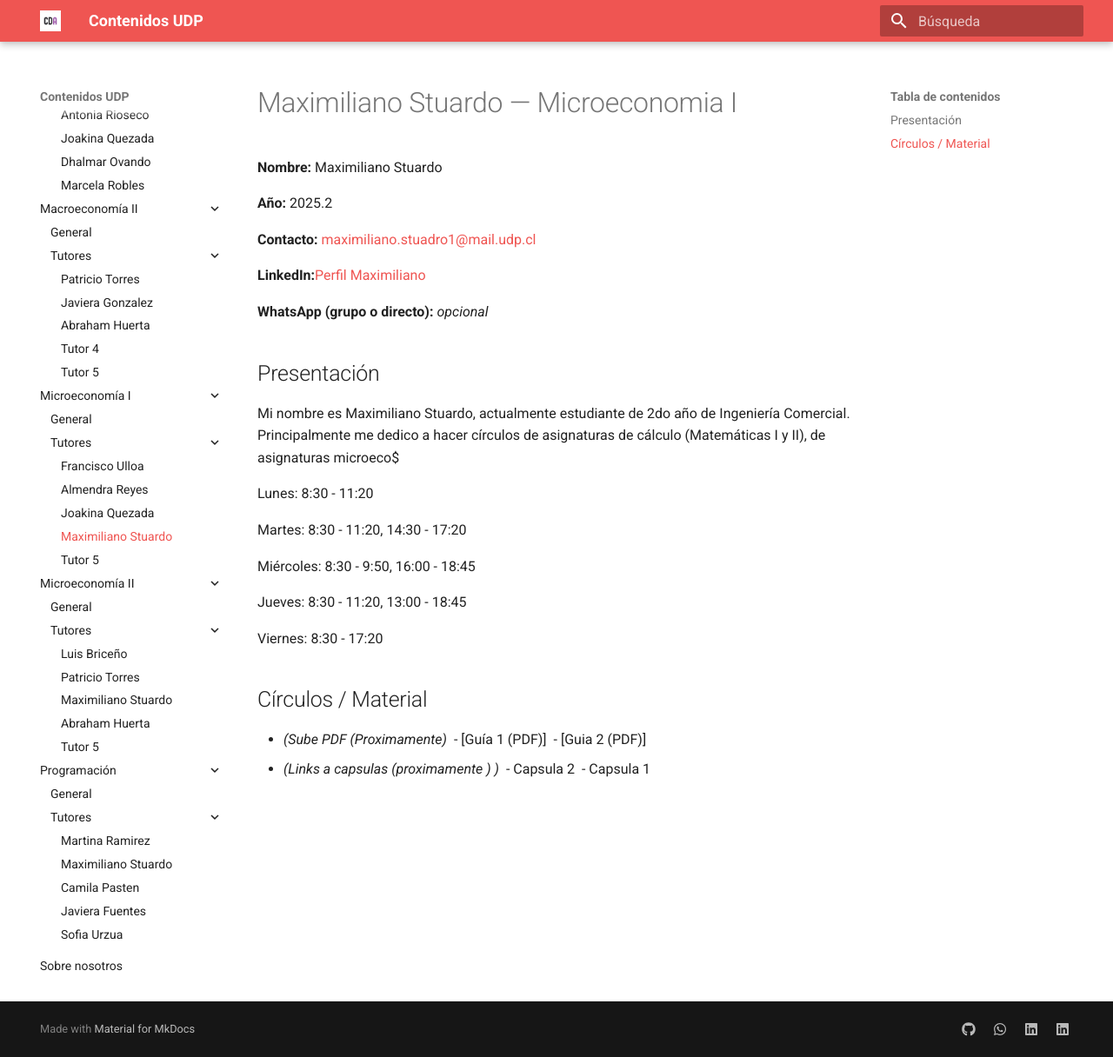
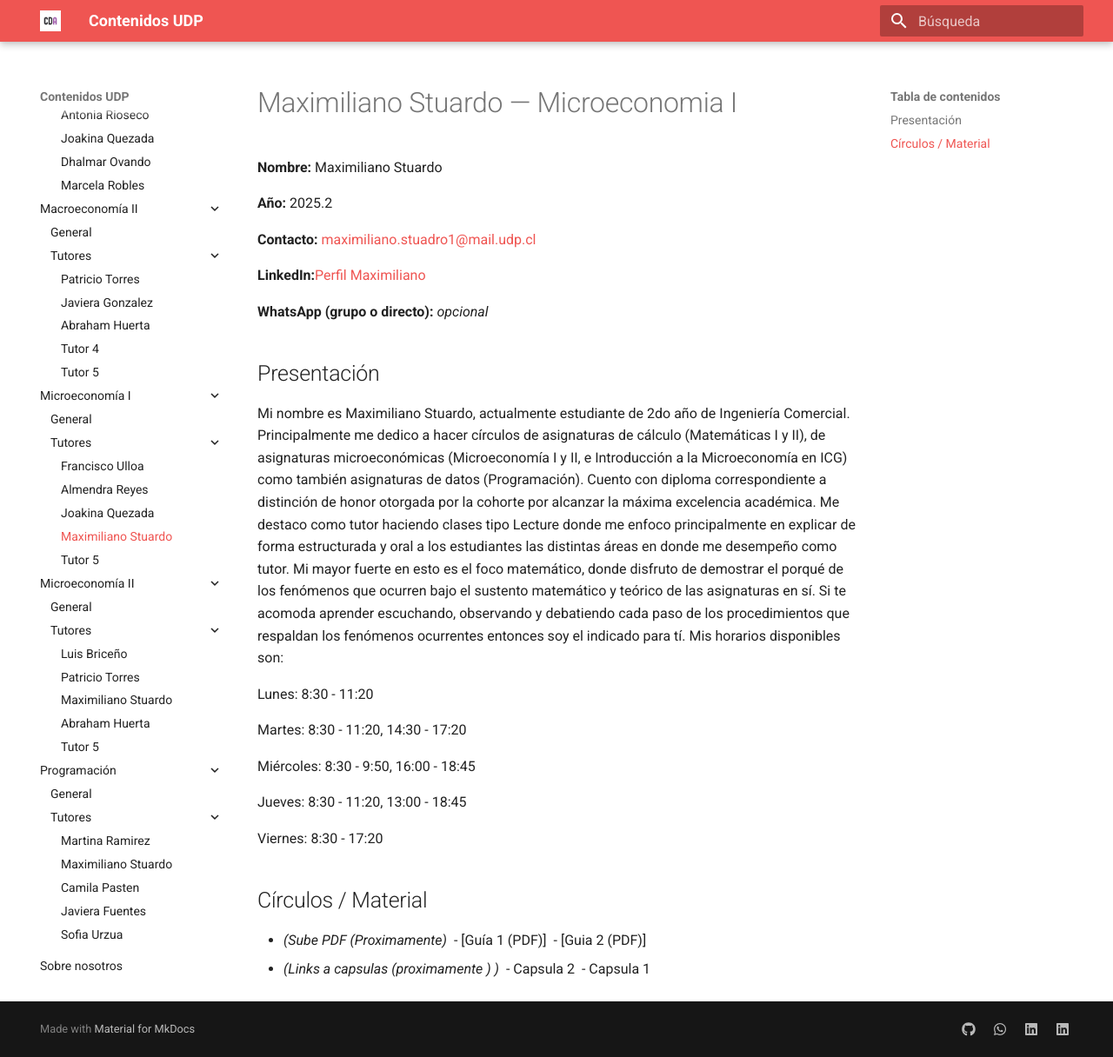
Before and after one commit to cda-fae/cda-fae, an MkDocs documentation site: the page built from docs/tutorias/microeconomia-1/tutores/tutor4.md, in a window 1280 px wide and 1216 px high. Shown: the whole window at 87% size. Built offline with MkDocs 1.6.1 and Material for MkDocs 9.7.7, drawn with Linux system fonts in a browser that asks for light colours.

Commit message:
Arreglos

```diff
--- a/docs/tutorias/microeconomia-1/tutores/tutor4.md
+++ b/docs/tutorias/microeconomia-1/tutores/tutor4.md
@@ -11,7 +11,8 @@
 **WhatsApp (grupo o directo):** _opcional_
 
 ## Presentación
-Mi nombre es Maximiliano Stuardo, actualmente estudiante de 2do año de Ingeniería Comercial. Principalmente me dedico a hacer círculos de asignaturas de cálculo (Matemáticas I y II), de asignaturas microeco$
+Mi nombre es Maximiliano Stuardo, actualmente estudiante de 2do año de Ingeniería Comercial. Principalmente me dedico a hacer círculos de asignaturas de cálculo (Matemáticas I y II), de asignaturas microeconómicas (Microeconomía I y II, e Introducción a la Microeconomía en ICG) como también asignaturas de datos (Programación). Cuento con diploma correspondiente a distinción de honor otorgada por la cohorte por alcanzar la máxima excelencia académica. Me destaco como tutor haciendo clases tipo Lecture donde me enfoco principalmente en explicar de forma estructurada y oral a los estudiantes las distintas áreas en donde me desempeño como tutor. Mi mayor fuerte en esto es el foco matemático, donde disfruto de demostrar el porqué de los fenómenos que ocurren bajo el sustento matemático y teórico de las asignaturas en sí. Si te acomoda aprender escuchando, observando y debatiendo cada paso de los procedimientos que respaldan los fenómenos ocurrentes entonces soy el indicado para tí. Mis horarios disponibles son:
+
 
 Lunes: 8:30 - 11:20
 
```
